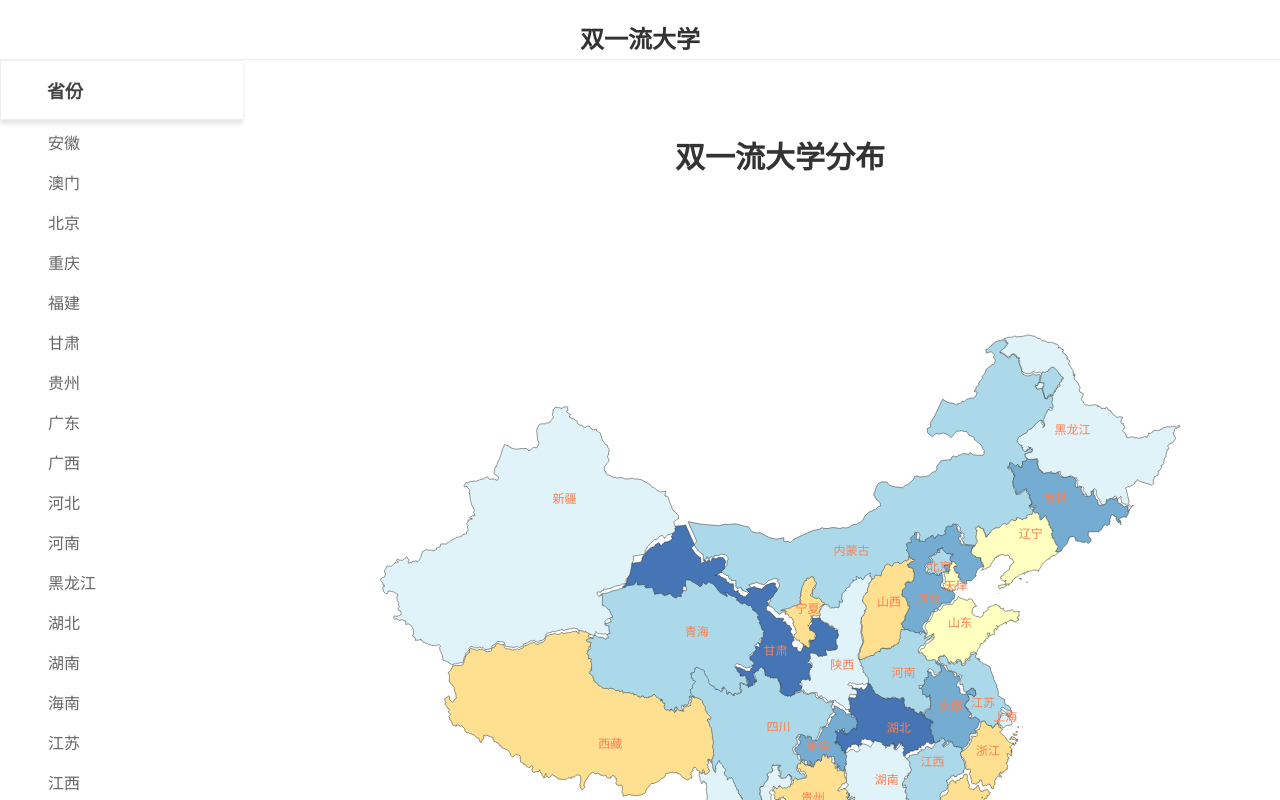
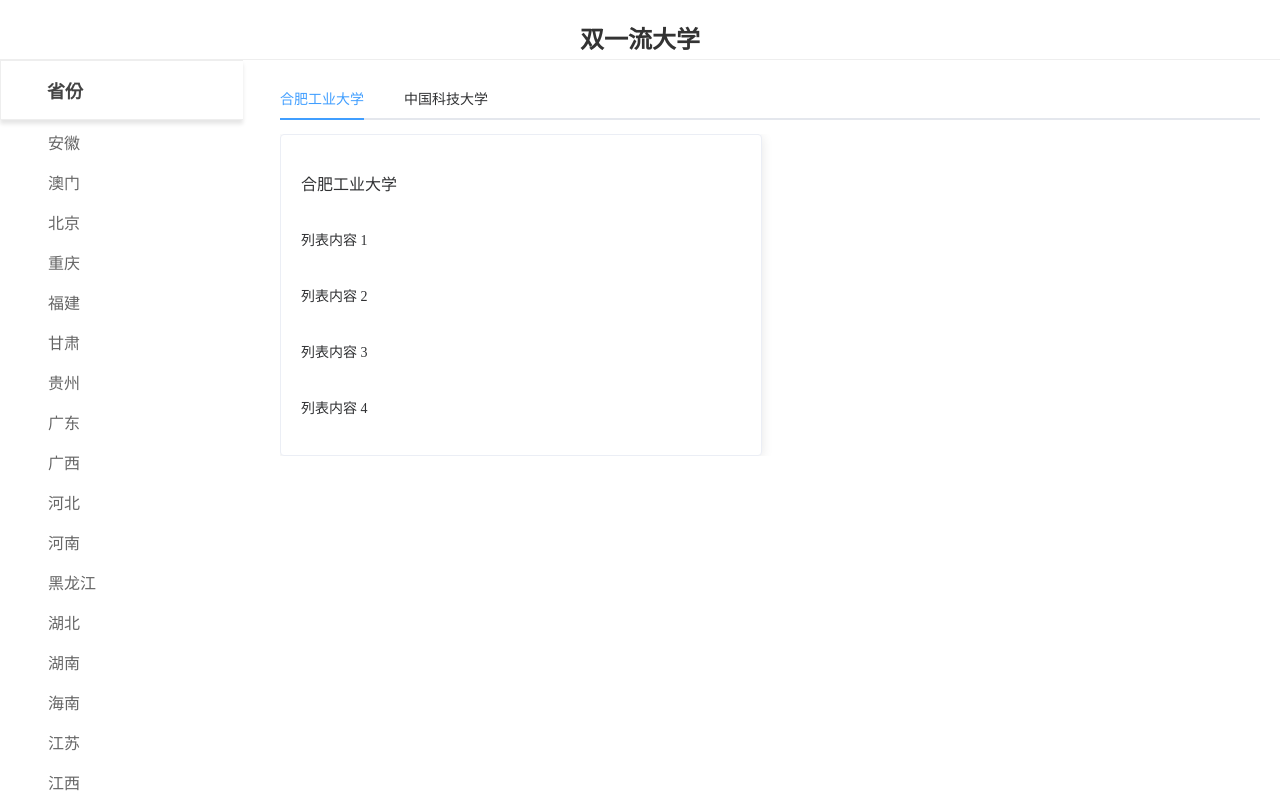
Before and after one commit to SuperDog1/Echarts, a Vue app: page / in a window 1280 px wide. Shown: the top 800 px of the page. Built offline with nearby package versions, Linux system fonts and the light colour scheme.

Commit message:
修正格式

```diff
--- a/src/App.vue
+++ b/src/App.vue
@@ -1,10 +1,10 @@
 <template>
   <div id="app">
     <el-container>
-      <el-header><h1>双一流大学</h1></el-header>
+      <el-header><h2>双一流大学</h2></el-header>
       <el-container id="main">
         <el-aside width="260px"><Aside/></el-aside>
-        <el-main><Main/></el-main>
+        <el-main><College/></el-main>
       </el-container>
     </el-container>
   </div>
@@ -13,12 +13,14 @@
 <script>
 import Aside from './components/Aside'
 import Main from './components/Main'
+import College from './components/College'
 
 export default {
   name: 'App',
   components: {
     Aside,
-    Main
+    Main,
+    College
   }
 }
 </script>
@@ -36,7 +38,7 @@
   }
   .el-header {
     position: fixed;
-    height: 60px;
+    /*height: 60px;*/
     width: 100%;
     background: white;
     z-index: 100;
--- /dev/null
+++ b/src/components/College.vue
@@ -0,0 +1,30 @@
+<template>
+  <el-tabs v-model="activeName" @tab-click="handleClick">
+    <el-tab-pane label="合肥工业大学" name="first"><Intro v-bind:name='a'/></el-tab-pane>
+    <el-tab-pane label="中国科技大学" name="second"><Intro v-bind:name='b'/></el-tab-pane>
+  </el-tabs>
+
+</template>
+<script>
+
+import Intro from './Intro'
+
+export default {
+  name: 'College',
+  components: {
+    Intro
+  },
+  data () {
+    return {
+      activeName: 'first',
+      a: '合肥工业大学',
+      b: '中国科技大学'
+    }
+  },
+  methods: {
+    handleClick (tab, event) {
+      console.log(tab, event)
+    }
+  }
+}
+</script>
--- /dev/null
+++ b/src/components/Intro.vue
@@ -0,0 +1,31 @@
+<template>
+  <el-card class="box-card">
+    <p>{{name}}</p>
+  <div v-for="o in 4" :key="o" class="text item">
+    {{'列表内容 ' + o }}
+  </div>
+</el-card>
+</template>
+
+<script>
+export default {
+  name: 'Intro',
+  props: {
+    name: ''
+  }
+}
+</script>
+
+<style>
+  .text {
+    font-size: 14px;
+  }
+
+  .item {
+    padding: 18px 0;
+  }
+
+  .box-card {
+    width: 480px;
+  }
+</style>
--- a/src/components/Main.vue
+++ b/src/components/Main.vue
@@ -13,10 +13,10 @@
     const myChart = echarts.init(document.getElementById('china-map'))
     const option = {
       title: {
-        text: '双一流大学分布',
+        text: '双一流大学地域分布',
         left: 'center',
         textStyle: {
-          fontSize: 30
+          fontSize: 20
         }
       },
       tooltip: {
@@ -70,9 +70,7 @@
             showDelay: 0,
             transitionDuration: 0.2,
             formatter: function (params) {
-              var value = (params.value + '').split('.')
-              value = value[0].replace(/(\d{1,3})(?=(?:\d{3})+(?!\d))/g, '$1,')
-              return params.seriesName + '<br/>' + params.name + ': ' + value
+              return '清华大学'
             }
           },
           data: [
@@ -114,7 +112,10 @@
         }
       ]
     }
-
+    // 处理点击事件并且跳转到相应的百度搜索页面
+    myChart.on('click', function (params) {
+      window.open('https://www.baidu.com/s?wd=' + encodeURIComponent(params.name))
+    })
     myChart.setOption(option)
     myChart.on('mouseover', function (params) {
       console.log(params)
```
Also changed, not shown: 1 other file (tests, documents, lock files or other folders).
